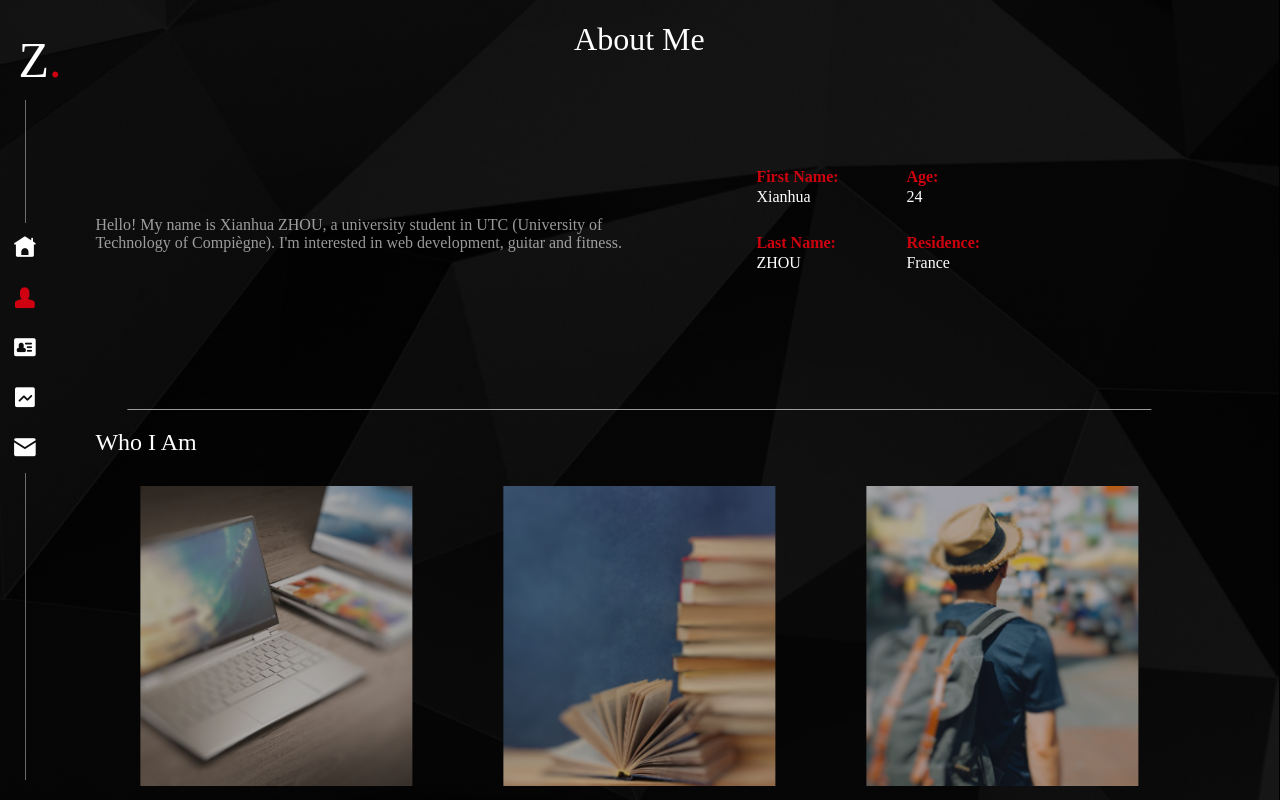
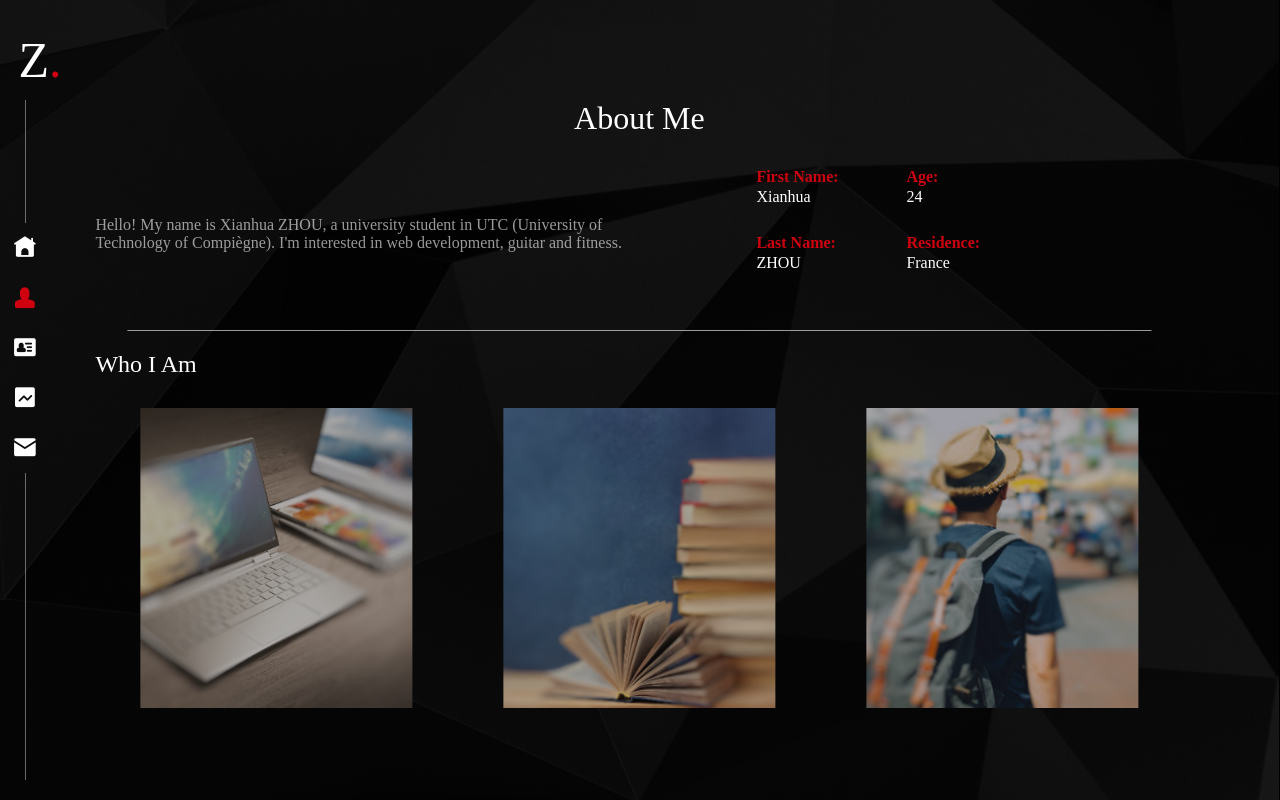
Before and after one commit to nolanzxh/personal-web, a React (Create React App) app: page /#/about in a window 1280 px wide. Built offline with nearby package versions, Linux system fonts and the light colour scheme; what google-maps-react would draw is missing.

Commit message:
Fix About page stylesheet bug

```diff
--- a/src/components/About/About.css
+++ b/src/components/About/About.css
@@ -8,7 +8,7 @@
     background-image: linear-gradient(rgba(0, 0, 0, 0.5), rgba(0, 0, 0, 0.5)), url(../../image/bg_others.jpg);
     background-size: cover;
     align-items: center;
-    justify-content: space-around;
+    justify-content: center;
     overflow-x: hidden;
     overflow-y: visible;
     color: #fff;
@@ -21,11 +21,10 @@
 
 .about_panel {
     display: flex;
-    height: 85%;
     flex-direction: column;
     width: 85%;
     position: relative;
-    justify-content: center;
+    justify-content: flex-start;
 }
 
 .about_texts {
```
